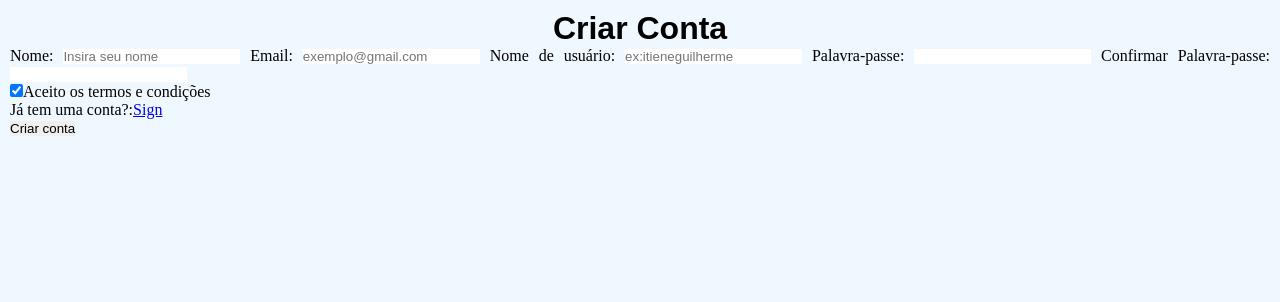
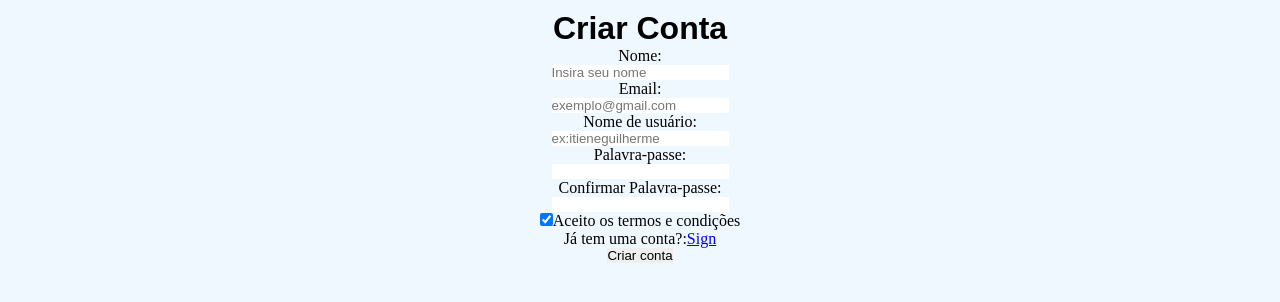
Before and after one commit to Itiene/Loja-Online, a plain HTML site: page cadastro.html in a window 1280 px wide. Drawn offline with Linux system fonts and the light colour scheme.

Commit message:
Atualizado

```diff
--- a/estilos/cadastro.css
+++ b/estilos/cadastro.css
@@ -15,8 +15,19 @@ h1{
     font-family: Arial, Helvetica, sans-serif;
 }
 
-div{
+div#cadastro{
+    text-decoration: dashed;
     display: grid;
-    margin: 10px;
+    margin: 10px 10px 10px;
     border-radius: 10px;
+    text-align: justify;
 }
+
+div#cadastro form{
+    display: flex;
+    flex-direction: column;
+    align-items: center;
+    justify-content: space-between;
+    top: 10px;
+    bottom: 10px;
+}
```
Also changed, not shown: tela_inicial.html (+1 -8 lines), pagina-principal.html (added).
